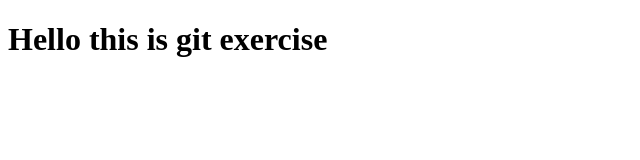
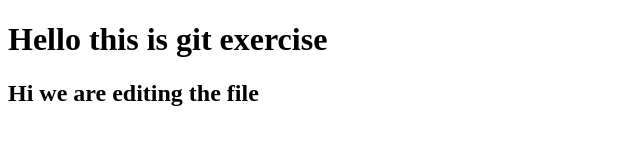
Before and after one commit to sahal7474/Git-exercise, a plain HTML site: page index.html in a window 1280 px wide. Shown: the whole page, without its empty margins (0-640 px from the left). Drawn offline with Linux system fonts and the light colour scheme.

Commit message:
Changed some code

```diff
--- a/index.html
+++ b/index.html
@@ -7,5 +7,6 @@
 </head>
 <body>
     <h1>Hello this is git exercise</h1>
+    <h2>Hi we are editing the file</h2>
 </body>
 </html>
```
